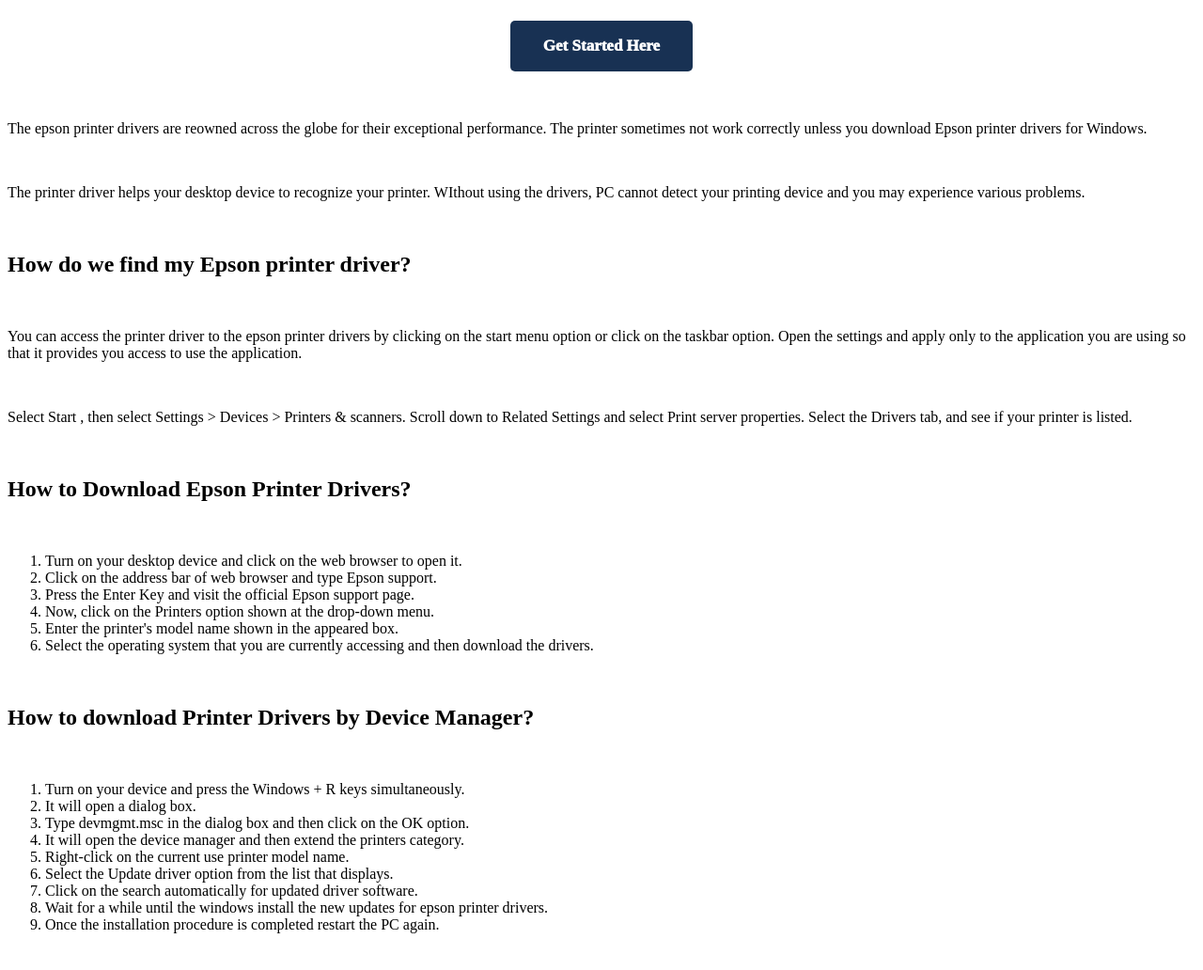
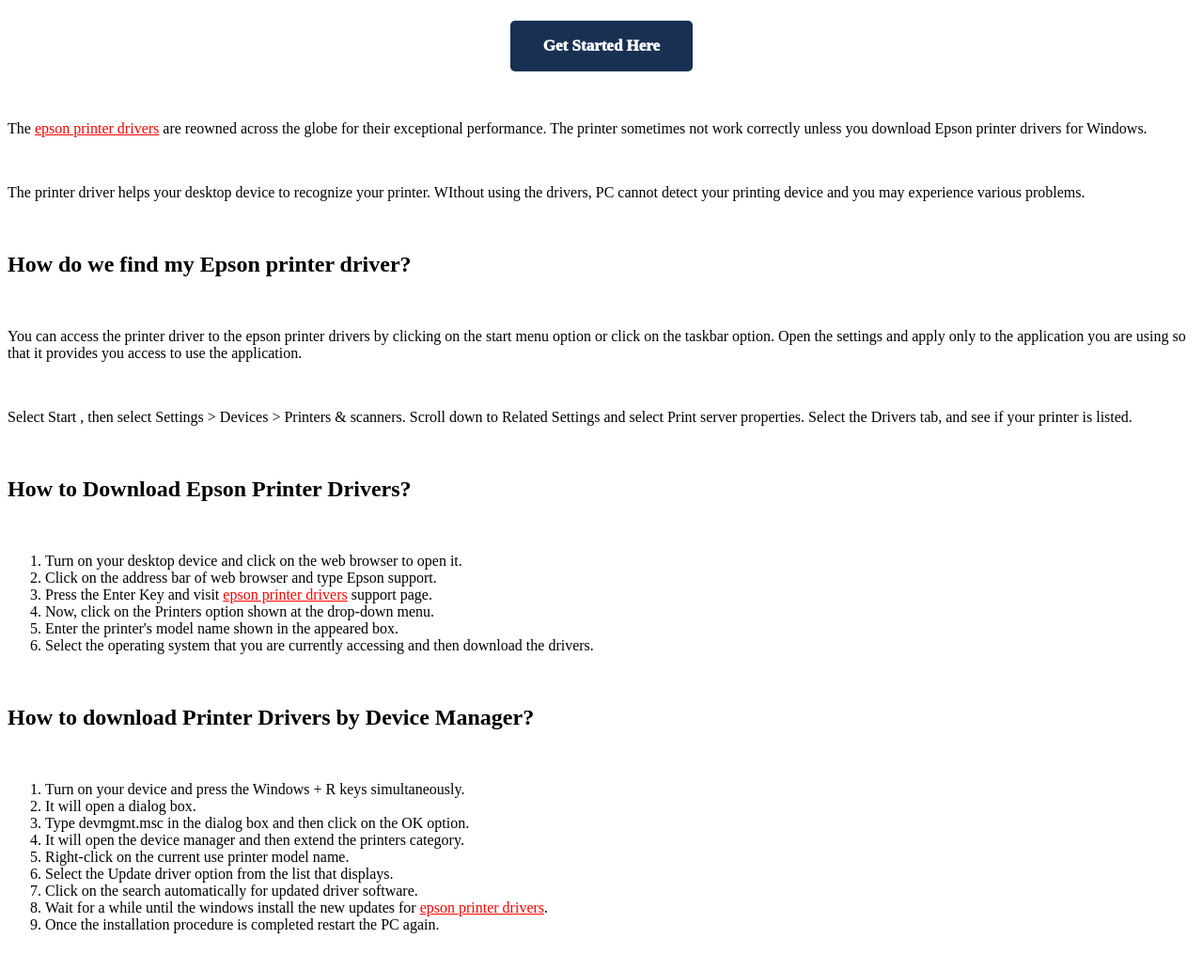
Before and after one commit to epsonprinter-drivers/epsonprinter-drivers.github.io, a plain HTML site: page index.html in a window 1280 px wide. Shown: the part 80-1112 px from the top of the page at 94% size. Drawn offline with Linux system fonts and the light colour scheme.

Commit message:
Update index.html

```diff
--- a/index.html
+++ b/index.html
@@ -1,7 +1,7 @@
 <html>
 <head>
 <!-- Google tag (gtag.js) -->
-<script async src="https://www.googletagmanager.com/gtag/js?id=UA-265702168-1"></script>
+
 <script>
   window.dataLayer = window.dataLayer || [];
   function gtag(){dataLayer.push(arguments);}
@@ -12,7 +12,7 @@
 
 <title>Epson Printer Drivers | Find Epson printer driver | Download Epson Printer Drivers </title>
 <meta name="description" content="Epson Printer Drivers | Find Epson printer driver | Download Epson Printer Drivers" />
-
+<meta name="viewport" content="width=device-width, initial-scale=1.0">
 <style>
 		h1 {
 			text-align: center;
@@ -44,7 +44,7 @@
 <br>
 <br>
 
-<p>The epson printer drivers are reowned across the globe for their exceptional performance. The printer sometimes not work correctly unless you download Epson printer drivers for Windows. </p>
+<p>The <a style="color:red;" href="https://epsonprinter-drivers.github.io/">epson printer drivers</a> are reowned across the globe for their exceptional performance. The printer sometimes not work correctly unless you download Epson printer drivers for Windows. </p>
 <br>
 
 <p>The printer driver helps your desktop device to recognize your printer. WIthout using the drivers, PC cannot detect your printing device and you may experience various problems.</p>
@@ -64,7 +64,7 @@
 
 <li>Click on the address bar of web browser and type Epson support.</li>
 
-<li>Press the Enter Key and visit the official Epson support page.</li>
+<li>Press the Enter Key and visit <a style="color:red;" href="https://epsonprinter-drivers.github.io/">epson printer drivers</a> support page.</li>
 
 <li>Now, click on the Printers option shown at the drop-down menu.</li>
 
@@ -90,7 +90,7 @@
 
 <li>Click on the search automatically for updated driver software.</li>
 
-<li>Wait for a while until the windows install the new updates for epson printer drivers.</li>
+<li>Wait for a while until the windows install the new updates for <a style="color:red;" href="https://epsonprinter-drivers.github.io/">epson printer drivers</a>.</li>
 
 <li>Once the installation procedure is completed restart the PC again.</li>
 </ol>
```
